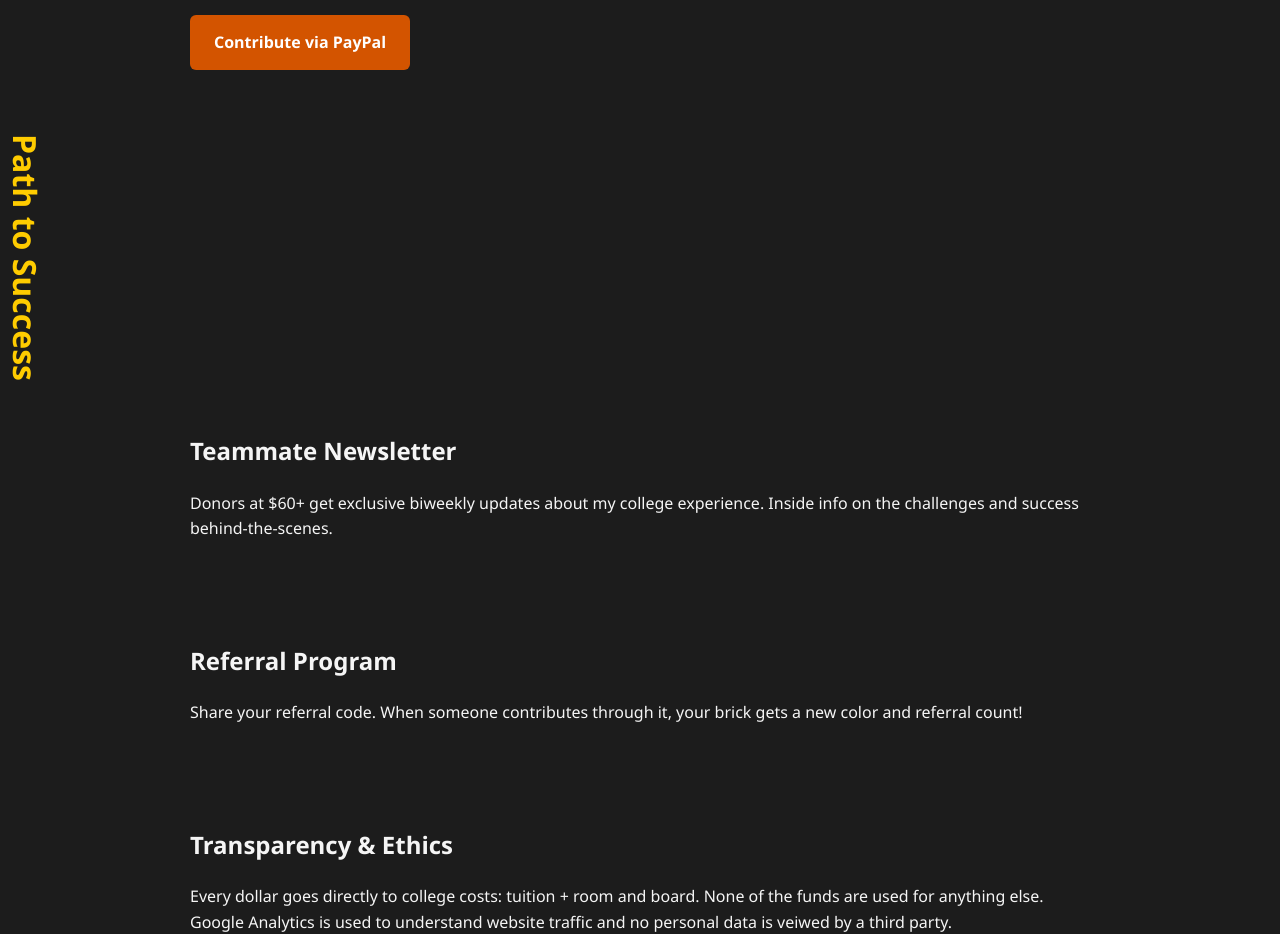
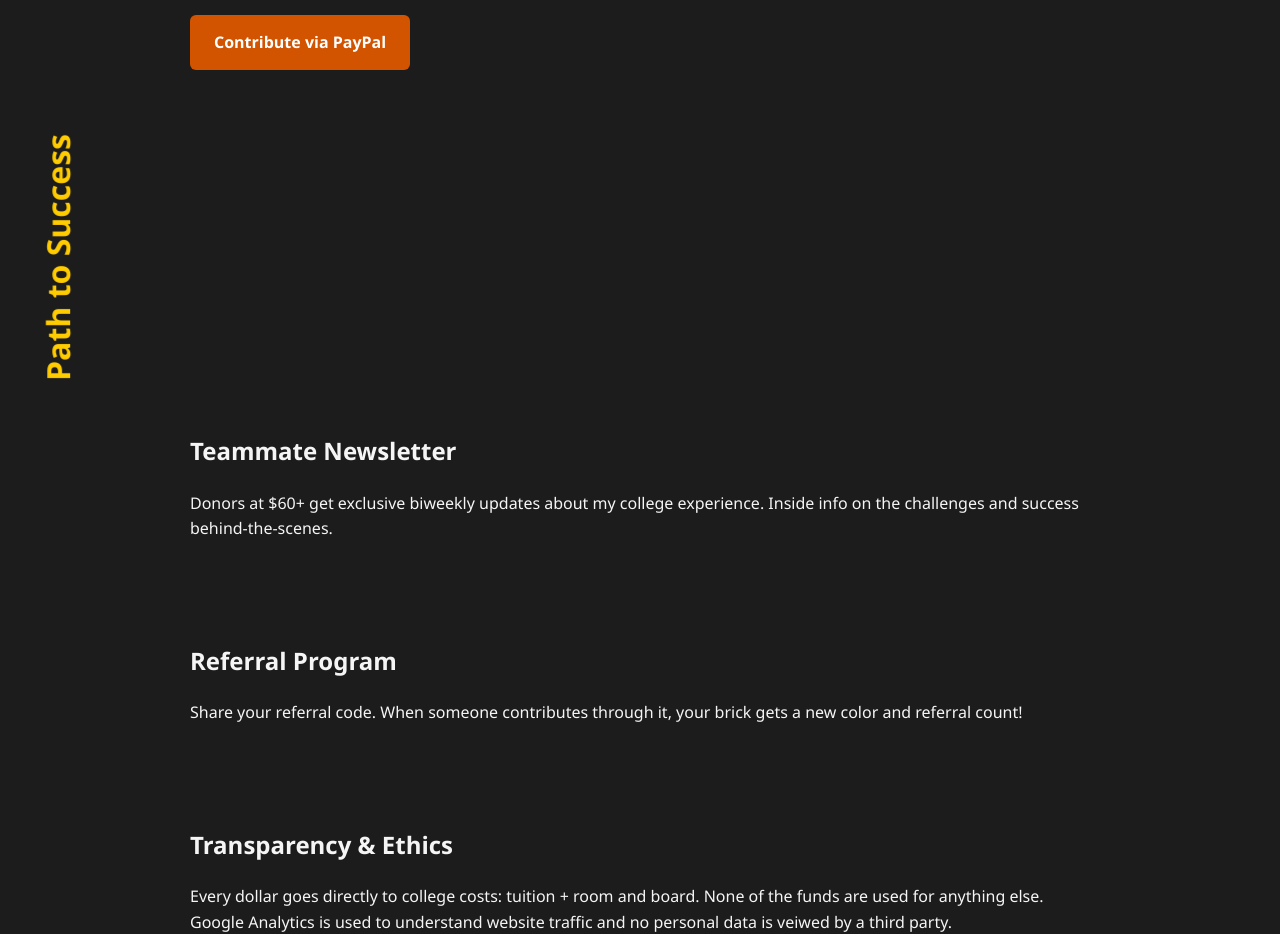
Before and after one commit to ctyler23/path-to-success, a plain HTML site: page index.html in a window 1280 px wide. Shown: the part 1520-2454 px from the top of the page. Drawn offline with Linux system fonts and the light colour scheme; no server answers.

Commit message:
Update styles.css

```diff
--- a/styles.css
+++ b/styles.css
@@ -188,10 +188,9 @@ a:hover {
 }
 .vertical-label {
   writing-mode: vertical-rl;
-  /*text-orientation: upright;
-  transform: rotate(45deg); So it reads bottom-up */
+  transform: rotate(180deg);
   font-weight: bold;
   color: #ffcc00;
   font-size: 2em;
-  margin-top: 0em;
+  margin-left: 1em;
 }
```
